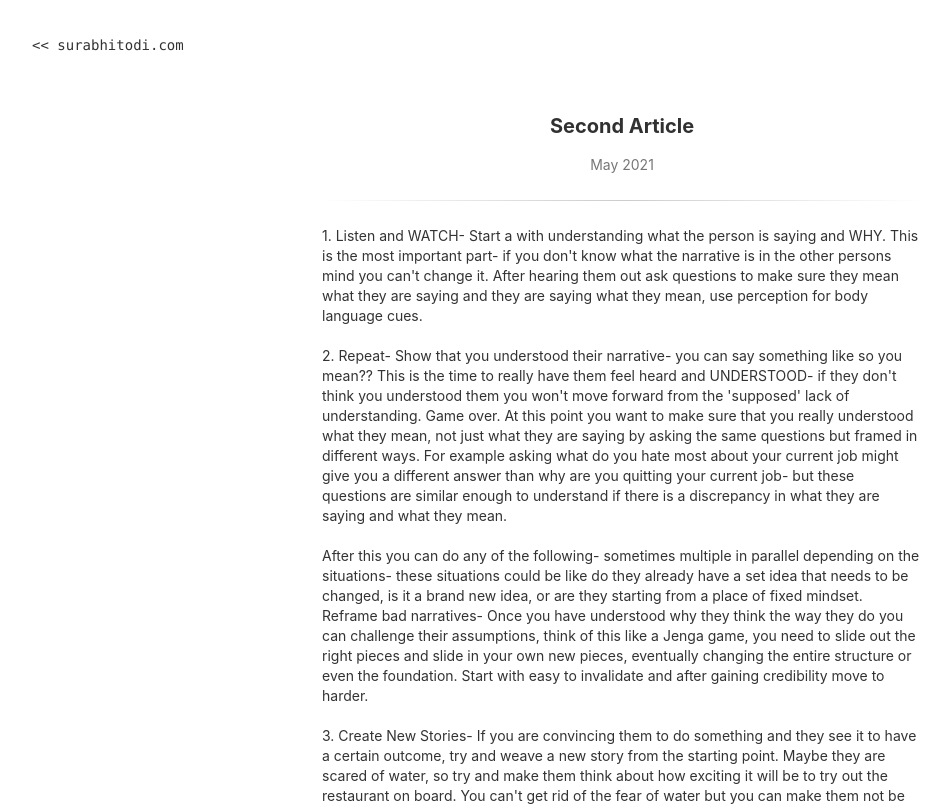
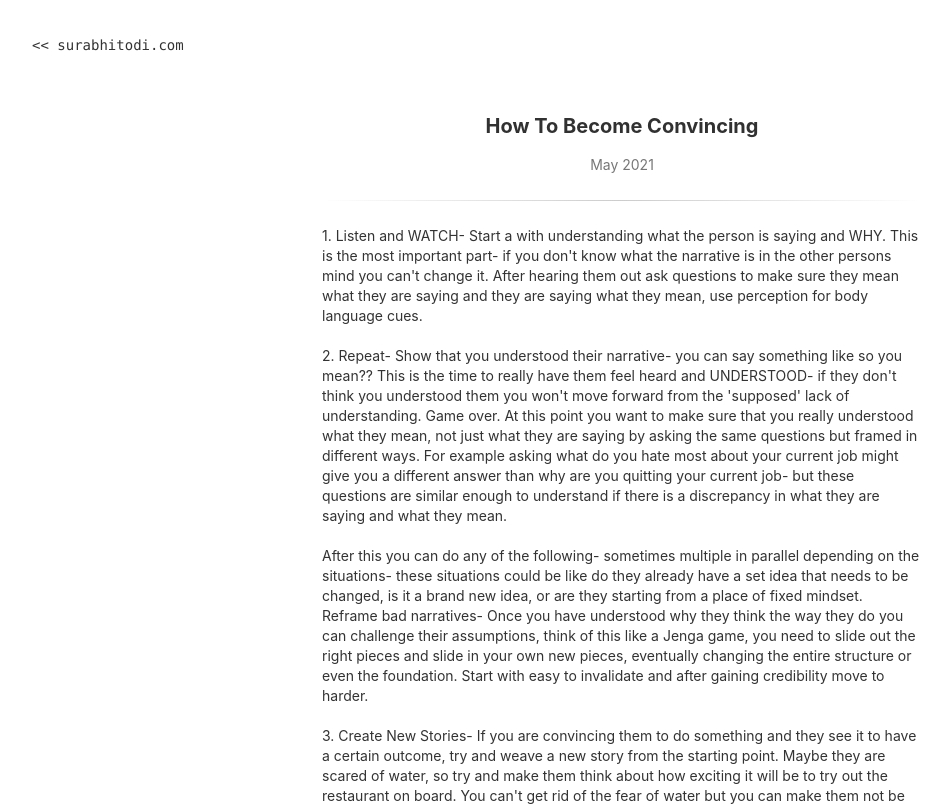
Before and after one commit to SurabhiTodi/surabhitodi.com, a Next.js app: page /posts/how-to-become-convincing1 in a window 1280 px wide. Shown: the top 806 px of the page, without its empty margins (18-968 px from the left). Built offline with nearby package versions, Linux system fonts and the light colour scheme.

Commit message:
Update how-to-become-convincing1.js

```diff
--- a/pages/posts/how-to-become-convincing1.js
+++ b/pages/posts/how-to-become-convincing1.js
@@ -9,7 +9,7 @@ export default function Article() {
       <Navigation />
       <main className="article-container">
         <div className="article-meta-data">
-          <h3>Second Article</h3>
+          <h3>How To Become Convincing</h3>
           <span className="article-date">May 2021</span>
         </div>
         <div className="divider"></div>
```
